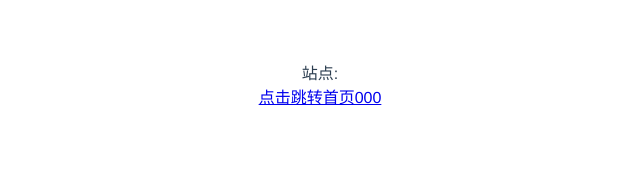
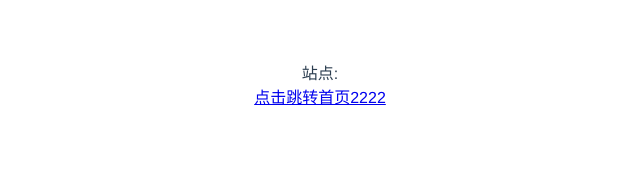
Before and after one commit to renshufan/vuex, a Vue app: page /card in a window 1280 px wide. Shown: the top 179 px of the page, without its empty margins (320-960 px from the left). Built offline with nearby package versions, Linux system fonts and the light colour scheme.

Commit message:
2234
Signed-off-by: renshufan <976590628@qq.com>

```diff
--- a/src/App.vue
+++ b/src/App.vue
@@ -7,7 +7,7 @@
 
 <script>
 export default {
-  name: 'App0'
+  name: 'App011111'
 }
 </script>
 
--- a/src/components/card.vue
+++ b/src/components/card.vue
@@ -6,7 +6,7 @@
     <div>{{siteId}}</div>
     <div>{{siteName}}</div>
     <div>{{account}}</div>
-    <a href="javascript:;" @click="$router.push('/')">点击跳转首页000</a>
+    <a href="javascript:;" @click="$router.push('/')">点击跳转首页2222</a>
   </div>
 </template>
 
--- /dev/null
+++ b/vue.config.js
@@ -0,0 +1 @@
+console(213)
```
